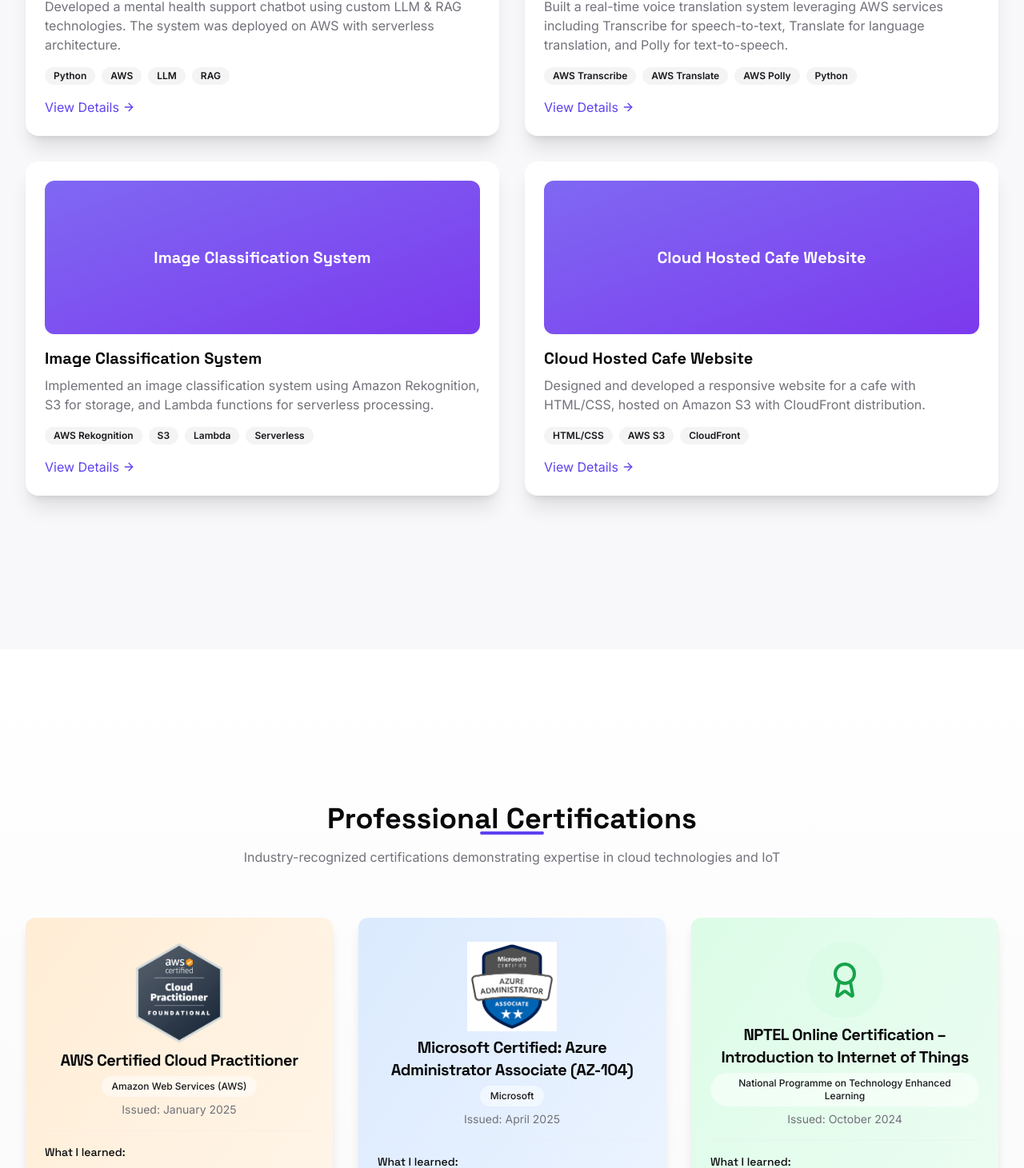
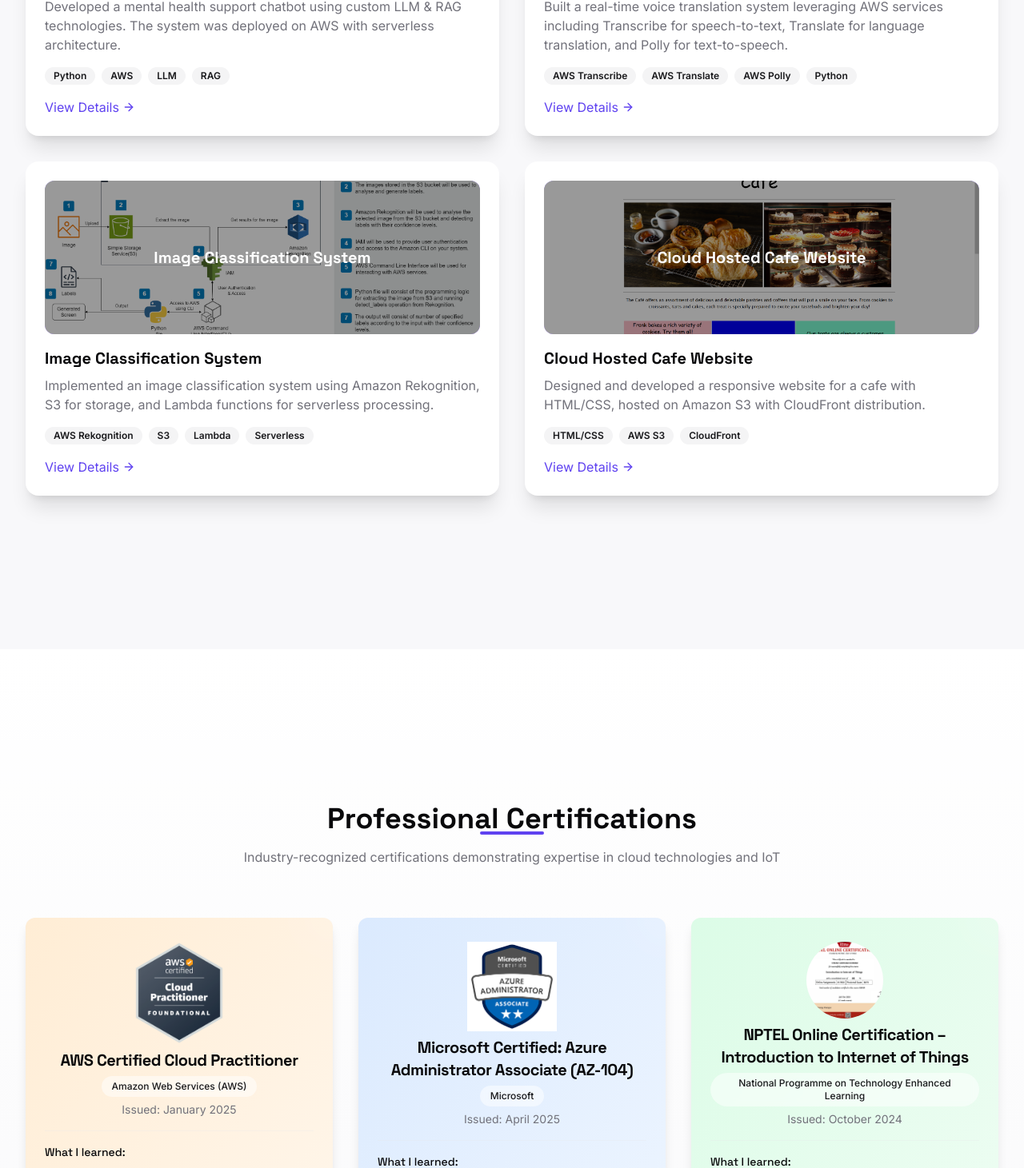
Before and after one commit to vishnuvardhan148/guru-vardhan-portfolio-saas, a React (Vite) app: page / in a window 1280 px wide. Shown: the part 3756-5217 px from the top of the page at 80% size. Built offline with nearby package versions, Linux system fonts and the light colour scheme.

Commit message:
Fix: Ensure images are visible
Check and resolve any issues causing images to not display correctly on the website.

```diff
--- a/src/components/Certifications.tsx
+++ b/src/components/Certifications.tsx
@@ -76,6 +76,10 @@ const CertificationCard = ({ name, issuer, credentialLink, logo, bgColor, iconCo
               src="/lovable-uploads/8e68447e-dc56-4e3e-a33f-0f1830902eac.png"
               alt="AWS Certified Cloud Practitioner"
               className="w-full h-full object-contain"
+              onError={(e) => {
+                console.error(`Failed to load AWS logo image`);
+                e.currentTarget.style.display = 'none';
+              }}
             />
           </div>
         );
@@ -86,13 +90,29 @@ const CertificationCard = ({ name, issuer, credentialLink, logo, bgColor, iconCo
               src="/lovable-uploads/c67a6ad7-0cdb-4ff0-b82a-3f07e63e28b2.png"
               alt="Microsoft Azure Administrator"
               className="w-full h-full object-contain"
+              onError={(e) => {
+                console.error(`Failed to load Azure logo image`);
+                e.currentTarget.style.display = 'none';
+              }}
             />
           </div>
         );
       case "nptel":
         return (
-          <div className="w-24 h-24 flex items-center justify-center mx-auto mb-4 rounded-full bg-green-100">
-            <Award className={`${iconColor} w-12 h-12`} />
+          <div className="w-24 h-24 flex items-center justify-center mx-auto mb-4">
+            <img
+              src="/lovable-uploads/iot.jpg"
+              alt="NPTEL IoT Certification"
+              className="w-full h-full object-cover rounded-full"
+              onError={(e) => {
+                console.error(`Failed to load IoT image`);
+                const fallback = document.createElement('div');
+                fallback.className = 'w-24 h-24 flex items-center justify-center rounded-full bg-green-100';
+                fallback.innerHTML = `<svg xmlns="http://www.w3.org/2000/svg" width="48" height="48" viewBox="0 0 24 24" fill="none" stroke="currentColor" stroke-width="2" stroke-linecap="round" stroke-linejoin="round" class="${iconColor} w-12 h-12"><path d="M13.73 4a2 2 0 0 0-3.46 0"/><path d="M18.53 5a2 2 0 0 0-3.46 0"/><path d="M8.93 5a2 2 0 0 0-3.46 0"/><path d="M20 12.5v.5"/><path d="M20 16.5v.5"/><path d="M4 12.5v.5"/><path d="M4 16.5v.5"/><path d="M12 4v16"/><path d="M6 8h12"/><path d="M6 16h12"/></svg>`;
+                e.currentTarget.parentNode?.appendChild(fallback);
+                e.currentTarget.style.display = 'none';
+              }}
+            />
           </div>
         );
       default:
--- a/src/components/Projects.tsx
+++ b/src/components/Projects.tsx
@@ -1,3 +1,4 @@
+
 import { motion } from "framer-motion";
 import { ExternalLink, Github, ArrowRight } from "lucide-react";
 import MotionWrapper from "./MotionWrapper";
@@ -121,8 +122,18 @@ const Projects = () => {
                 className="card group hover:-translate-y-2 transition-transform cursor-pointer"
                 onClick={() => setSelectedProject(project)}
               >
-                <div className="h-48 bg-gradient-to-br from-primary/80 to-violet-600 rounded-lg mb-4 overflow-hidden flex items-center justify-center">
-                  <h3 className="text-white font-bold text-xl px-4 text-center">{project.title}</h3>
+                <div className="h-48 bg-gradient-to-br from-primary/80 to-violet-600 rounded-lg mb-4 overflow-hidden flex items-center justify-center relative">
+                  <img
+                    src={project.image}
+                    alt={project.title}
+                    className="absolute inset-0 w-full h-full object-cover"
+                    onError={(e) => {
+                      console.error(`Failed to load image: ${project.image}`);
+                      e.currentTarget.style.display = 'none';
+                    }}
+                  />
+                  <div className="absolute inset-0 bg-black/40"></div>
+                  <h3 className="text-white font-bold text-xl px-4 text-center relative z-10">{project.title}</h3>
                 </div>
 
                 <h3 className="text-xl font-bold mb-2 group-hover:text-primary transition-colors">{project.title}</h3>
@@ -159,8 +170,18 @@ const Projects = () => {
           </DialogHeader>
 
           <div className="py-4 space-y-4">
-            <div className="bg-gradient-to-br from-primary/80 to-violet-600 h-40 rounded-lg flex items-center justify-center">
-              <h3 className="text-white font-bold text-xl px-4 text-center">{selectedProject?.title}</h3>
+            <div className="bg-gradient-to-br from-primary/80 to-violet-600 h-40 rounded-lg flex items-center justify-center relative">
+              <img
+                src={selectedProject?.image}
+                alt={selectedProject?.title}
+                className="absolute inset-0 w-full h-full object-cover"
+                onError={(e) => {
+                  console.error(`Failed to load image: ${selectedProject?.image}`);
+                  e.currentTarget.style.display = 'none';
+                }}
+              />
+              <div className="absolute inset-0 bg-black/40"></div>
+              <h3 className="text-white font-bold text-xl px-4 text-center relative z-10">{selectedProject?.title}</h3>
             </div>
 
             <div>
```
